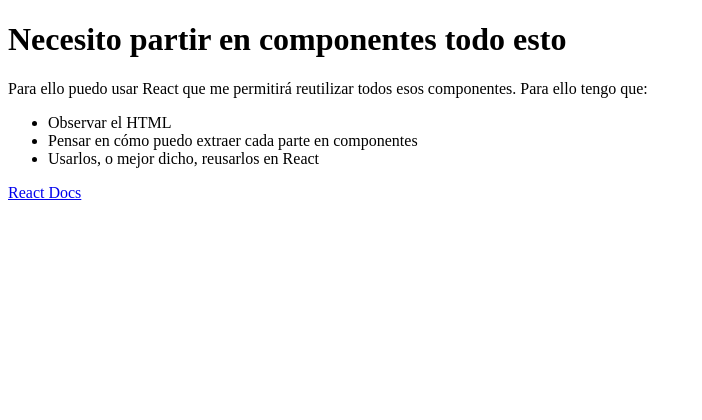
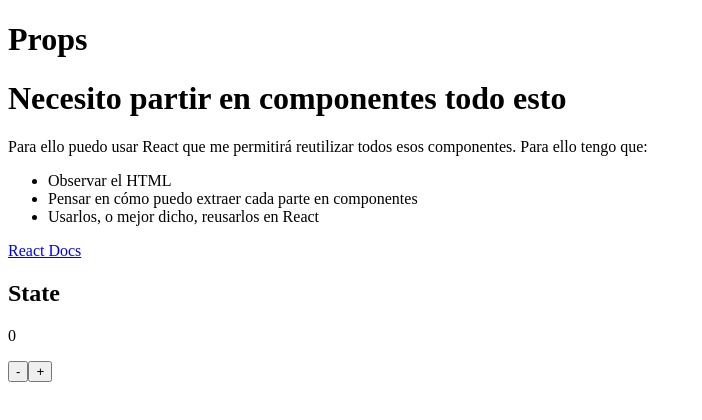
Before and after one commit to labmiracle/Tomas-Birbe, a React (Vite) app in the folder React/: page / in a window 1280 px wide. Shown: the top 420 px of the page, without its empty margins (0-702 px from the left). Built offline with nearby package versions, Linux system fonts and the light colour scheme.

Commit message:
realizar punto 1 de la seccion State

```diff
--- a/React/src/App.tsx
+++ b/React/src/App.tsx
@@ -1,9 +1,13 @@
 import { Props } from './Props';
+import { Counter } from './State';
 
 function App() {
   return (
     <>
+      <h1>Props</h1>
       <Props></Props>
+      <h2>State</h2>
+      <Counter></Counter>
     </>
   );
 }
--- /dev/null
+++ b/React/src/State/index.tsx
@@ -0,0 +1,21 @@
+import { useState } from 'react';
+
+export function Counter() {
+  const [counter, setCounter] = useState(0);
+
+  function increment() {
+    setCounter(counter + 1);
+  }
+
+  function decrement() {
+    setCounter(counter - 1);
+  }
+
+  return (
+    <div>
+      <p>{counter}</p>
+      <button onClick={decrement}>-</button>
+      <button onClick={increment}>+</button>
+    </div>
+  );
+}
```
